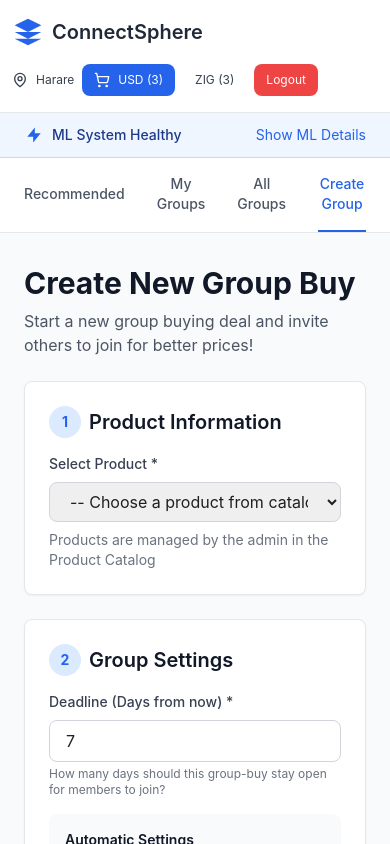
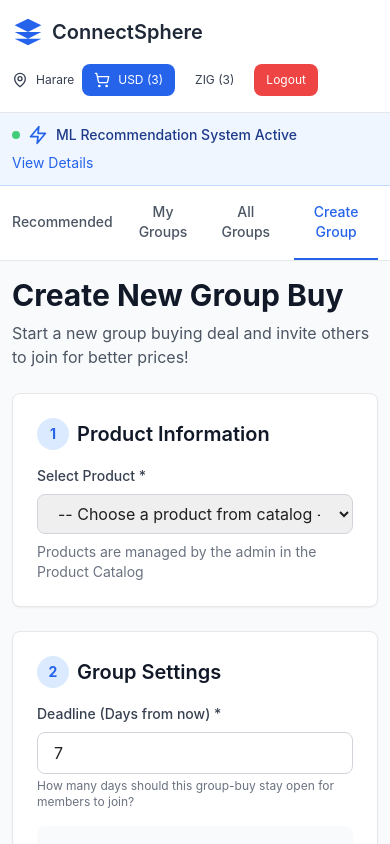
Before and after one commit to 1772hojaz/capstone, a React (Vite) app in the folder sys/Front-end/connectsphere/: page /create-group in a window 390 px wide. Shown: the top 844 px of the page. Built offline with nearby package versions, Linux system fonts and the light colour scheme.

Commit message:
I, UPDATED #sys/Front-end/connectsphere/src/pages/AllGroups.tsx,#sys/Front-end/connectsphere/src/pages/CreateGroup.tsx #sys/Front-end/connectsphere/src/pages/GroupList.tsx,#sys/Front-end/connectsphere/src/pages/ProfilePage.tsx

```diff
--- a/sys/Front-end/connectsphere/src/pages/AllGroups.tsx
+++ b/sys/Front-end/connectsphere/src/pages/AllGroups.tsx
@@ -1,4 +1,4 @@
-import { Search, MapPin, ShoppingCart, User, Users } from 'lucide-react';
+import { Search, MapPin, ShoppingCart, User, Users, Zap } from 'lucide-react';
 import { useNavigate } from 'react-router-dom';
 
 export default function AllGroups() {
@@ -185,15 +185,21 @@ export default function AllGroups() {
         </div>
       </header>
 
-      {/* ML System Status Banner */}
+      {/* ML System Status Banner - Clear feedback */}
       <div className="bg-blue-50 border-b border-blue-200 px-3 sm:px-6 py-3 flex flex-col sm:flex-row items-start sm:items-center justify-between gap-2 sm:gap-0">
         <div className="flex items-center gap-2">
-          <svg className="w-5 h-5 text-blue-600" viewBox="0 0 24 24" fill="currentColor">
-            <path d="M13 10V3L4 14h7v7l9-11h-7z"/>
-          </svg>
-          <span className="text-sm font-medium text-blue-900">ML System Healthy</span>
+          <div className="flex items-center gap-2">
+            <div className="w-2 h-2 bg-green-500 rounded-full animate-pulse" aria-label="System status: healthy"></div>
+            <Zap className="w-5 h-5 text-blue-600" />
+            <span className="text-sm font-medium text-blue-900">ML Recommendation System Active</span>
+          </div>
         </div>
-        <button className="text-sm text-blue-600 hover:text-blue-800">Show ML Details</button>
+        <button
+          className="text-sm text-blue-600 hover:text-blue-800 hover:underline transition"
+          aria-label="View ML system details"
+        >
+          View Details
+        </button>
       </div>
 
       {/* Tabs */}
--- a/sys/Front-end/connectsphere/src/pages/CreateGroup.tsx
+++ b/sys/Front-end/connectsphere/src/pages/CreateGroup.tsx
@@ -1,5 +1,5 @@
 import { useState } from 'react';
-import { Search, MapPin, ShoppingCart, User } from 'lucide-react';
+import { Search, MapPin, ShoppingCart, User, Zap } from 'lucide-react';
 import { useNavigate } from 'react-router-dom';
 
 export default function CreateGroup() {
@@ -178,21 +178,27 @@ export default function CreateGroup() {
         </div>
       </header>
 
-      {/* ML System Status Banner */}
-      <div className="bg-blue-50 border-b border-blue-200 px-6 py-3 flex items-center justify-between">
+      {/* ML System Status Banner - Clear feedback */}
+      <div className="bg-blue-50 border-b border-blue-200 px-3 sm:px-6 py-3 flex flex-col sm:flex-row items-start sm:items-center justify-between gap-2 sm:gap-0">
         <div className="flex items-center gap-2">
-          <svg className="w-5 h-5 text-blue-600" viewBox="0 0 24 24" fill="currentColor">
-            <path d="M13 10V3L4 14h7v7l9-11h-7z"/>
-          </svg>
-          <span className="text-sm font-medium text-blue-900">ML System Healthy</span>
+          <div className="flex items-center gap-2">
+            <div className="w-2 h-2 bg-green-500 rounded-full animate-pulse" aria-label="System status: healthy"></div>
+            <Zap className="w-5 h-5 text-blue-600" />
+            <span className="text-sm font-medium text-blue-900">ML Recommendation System Active</span>
+          </div>
         </div>
-        <button className="text-sm text-blue-600 hover:text-blue-800">Show ML Details</button>
+        <button
+          className="text-sm text-blue-600 hover:text-blue-800 hover:underline transition"
+          aria-label="View ML system details"
+        >
+          View Details
+        </button>
       </div>
 
       {/* Tabs */}
       <div className="bg-white border-b border-gray-200">
-        <div className="px-6">
-          <nav className="flex gap-8">
+        <div className="px-3 sm:px-6">
+          <nav className="flex gap-4 sm:gap-8">
             <button
               onClick={() => navigate('/trader')}
               className="py-4 text-sm font-medium border-b-2 border-transparent text-gray-600 hover:text-gray-900 transition"
@@ -222,7 +228,7 @@ export default function CreateGroup() {
       </div>
 
       {/* Main Content */}
-      <main className="flex-1 px-6 py-8">
+      <main className="flex-1 px-3 sm:px-6 py-4 sm:py-8">
         <div className="max-w-4xl mx-auto">
           <div className="mb-6">
             <h1 className="text-3xl font-bold text-gray-900 mb-2">Create New Group Buy</h1>
--- a/sys/Front-end/connectsphere/src/pages/GroupList.tsx
+++ b/sys/Front-end/connectsphere/src/pages/GroupList.tsx
@@ -1,4 +1,4 @@
-import { Search, MapPin, ShoppingCart, User } from 'lucide-react';
+import { Search, MapPin, ShoppingCart, User, Zap } from 'lucide-react';
 import { useNavigate } from 'react-router-dom';
 
 export default function GroupList() {
@@ -190,20 +190,21 @@ export default function GroupList() {
         </div>
       </header>
 
-      {/* ML System Status Banner */}
-            {/* ML System Status Banner - Responsive */}
-      <div className="bg-blue-50 border-b border-blue-200 px-3 sm:px-6 py-2 sm:py-3 flex flex-col sm:flex-row items-start sm:items-center justify-between gap-2">
+      {/* ML System Status Banner - Clear feedback */}
+      <div className="bg-blue-50 border-b border-blue-200 px-3 sm:px-6 py-3 flex flex-col sm:flex-row items-start sm:items-center justify-between gap-2 sm:gap-0">
         <div className="flex items-center gap-2">
-          <svg className="w-4 h-4 sm:w-5 sm:h-5 text-blue-600" viewBox="0 0 24 24" fill="currentColor">
-            <path d="M13 10V3L4 14h7v7l9-11h-7z"/>
-          </svg>
-          <span className="text-xs sm:text-sm font-medium text-blue-900">ML System Healthy</span>
+          <div className="flex items-center gap-2">
+            <div className="w-2 h-2 bg-green-500 rounded-full animate-pulse" aria-label="System status: healthy"></div>
+            <Zap className="w-5 h-5 text-blue-600" />
+            <span className="text-sm font-medium text-blue-900">ML Recommendation System Active</span>
+          </div>
         </div>
-        <div className="flex items-center gap-3 sm:gap-4 text-xs sm:text-sm text-blue-800">
-          <span className="whitespace-nowrap">Recommendations: Active</span>
-          <span className="hidden sm:inline">•</span>
-          <span className="whitespace-nowrap">Clusters: 5</span>
-        </div>
+        <button
+          className="text-sm text-blue-600 hover:text-blue-800 hover:underline transition"
+          aria-label="View ML system details"
+        >
+          View Details
+        </button>
       </div>
 
       {/* Tabs - Responsive */}
--- a/sys/Front-end/connectsphere/src/pages/ProfilePage.tsx
+++ b/sys/Front-end/connectsphere/src/pages/ProfilePage.tsx
@@ -1,5 +1,5 @@
 import { useState } from 'react';
-import { Search, MapPin, ShoppingCart, User, Camera, Mail, Phone, MapPin as Location, Calendar, Edit2, Save, X } from 'lucide-react';
+import { Search, MapPin, ShoppingCart, User, Camera, Mail, Phone, MapPin as Location, Calendar, Edit2, Save, X, Zap } from 'lucide-react';
 import { useNavigate } from 'react-router-dom';
 
 export default function ProfilePage() {
@@ -115,15 +115,21 @@ export default function ProfilePage() {
         </div>
       </header>
 
-      {/* ML System Status Banner */}
+      {/* ML System Status Banner - Clear feedback */}
       <div className="bg-blue-50 border-b border-blue-200 px-3 sm:px-6 py-3 flex flex-col sm:flex-row items-start sm:items-center justify-between gap-2 sm:gap-0">
         <div className="flex items-center gap-2">
-          <svg className="w-5 h-5 text-blue-600" viewBox="0 0 24 24" fill="currentColor">
-            <path d="M13 10V3L4 14h7v7l9-11h-7z"/>
-          </svg>
-          <span className="text-sm font-medium text-blue-900">ML System Healthy</span>
+          <div className="flex items-center gap-2">
+            <div className="w-2 h-2 bg-green-500 rounded-full animate-pulse" aria-label="System status: healthy"></div>
+            <Zap className="w-5 h-5 text-blue-600" />
+            <span className="text-sm font-medium text-blue-900">ML Recommendation System Active</span>
+          </div>
         </div>
-        <button className="text-sm text-blue-600 hover:text-blue-800">Show ML Details</button>
+        <button
+          className="text-sm text-blue-600 hover:text-blue-800 hover:underline transition"
+          aria-label="View ML system details"
+        >
+          View Details
+        </button>
       </div>
 
       {/* Tabs */}
```
